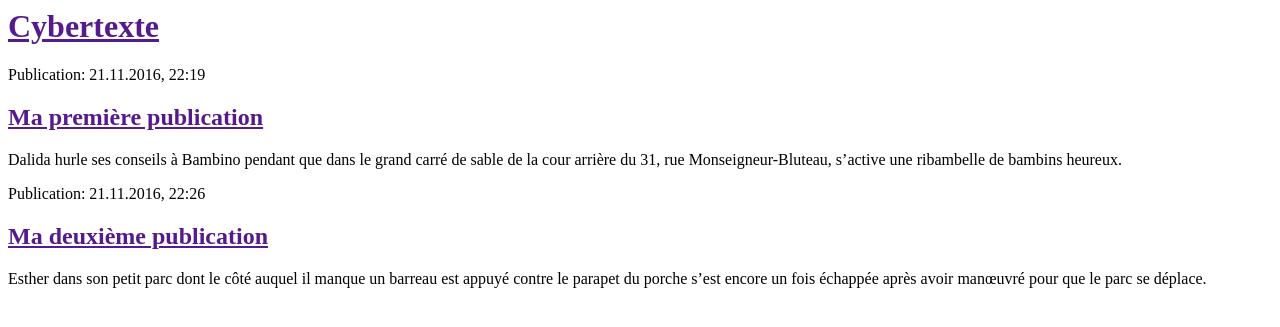
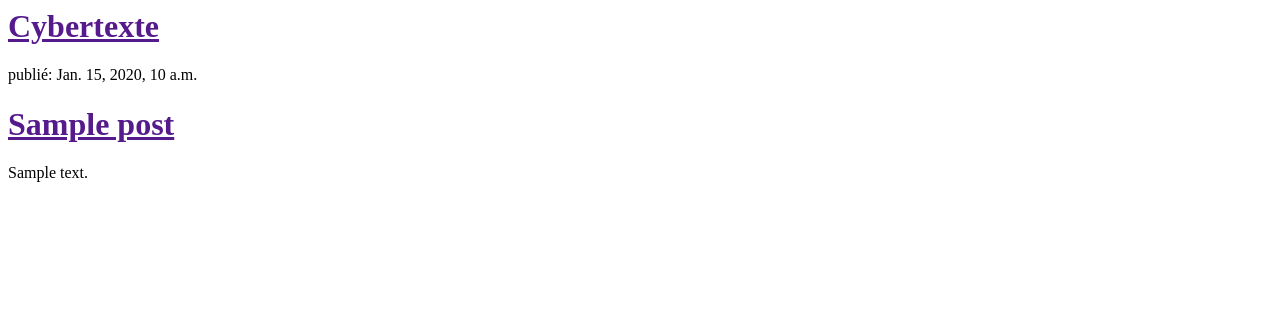
Before and after one commit to BELLESISLES/blague, a Django app: template blog/templates/blog/post_list.html in a window 1280 px wide. Shown: the top 327 px of the page. Run offline with Django 3.2, Linux system fonts and the light colour scheme; the template is opened without the code that fills it: values that come from a table or form of the project are taken from there, others are empty; tables that the repository leaves empty hold one stand-in row (values such as "Sample post").

Commit message:
Modified templates to display posts from database.

```diff
--- a/blog/templates/blog/post_list.html
+++ b/blog/templates/blog/post_list.html
@@ -7,16 +7,13 @@
             <h1><a href="">Cybertexte</a></h1>
         </div>
 
-        <div>
-            <p>Publication: 21.11.2016, 22:19</p>
-            <h2><a href="">Ma première publication</a></h2>
-            <p>Dalida hurle ses conseils à Bambino pendant que dans le grand carré de sable de la cour arrière du 31, rue Monseigneur-Bluteau, s’active une ribambelle de bambins heureux.</p>
-        </div>
+        {% for post in posts %}
+    <div>
+        <p>publié: {{ post.published_date }}</p>
+        <h1><a href="">{{ post.title }}</a></h1>
+        <p>{{ post.text|linebreaksbr }}</p>
+    </div>
+{% endfor %}
 
-        <div>
-            <p>Publication: 21.11.2016, 22:26</p>
-            <h2><a href="">Ma deuxième publication</a></h2>
-            <p>Esther dans son petit parc dont le côté auquel il manque un barreau est appuyé contre le parapet du porche s’est encore un fois échappée après avoir manœuvré pour que le parc se déplace.</p>
-        </div>
     </body>
 </html>
--- a/blog/views.py
+++ b/blog/views.py
@@ -1,4 +1,7 @@
 from django.shortcuts import render
+from django.utils import timezone
+from .models import Post
 
 def post_list(request):
-    return render(request, 'blog/post_list.html', {})
+    posts = Post.objects.filter(published_date__lte=timezone.now()).order_by('published_date')
+    return render(request, 'blog/post_list.html', {'posts': posts})
```
Also changed, not shown: blog/templates/blog/post_list.txt (added, +22 -0 lines).
